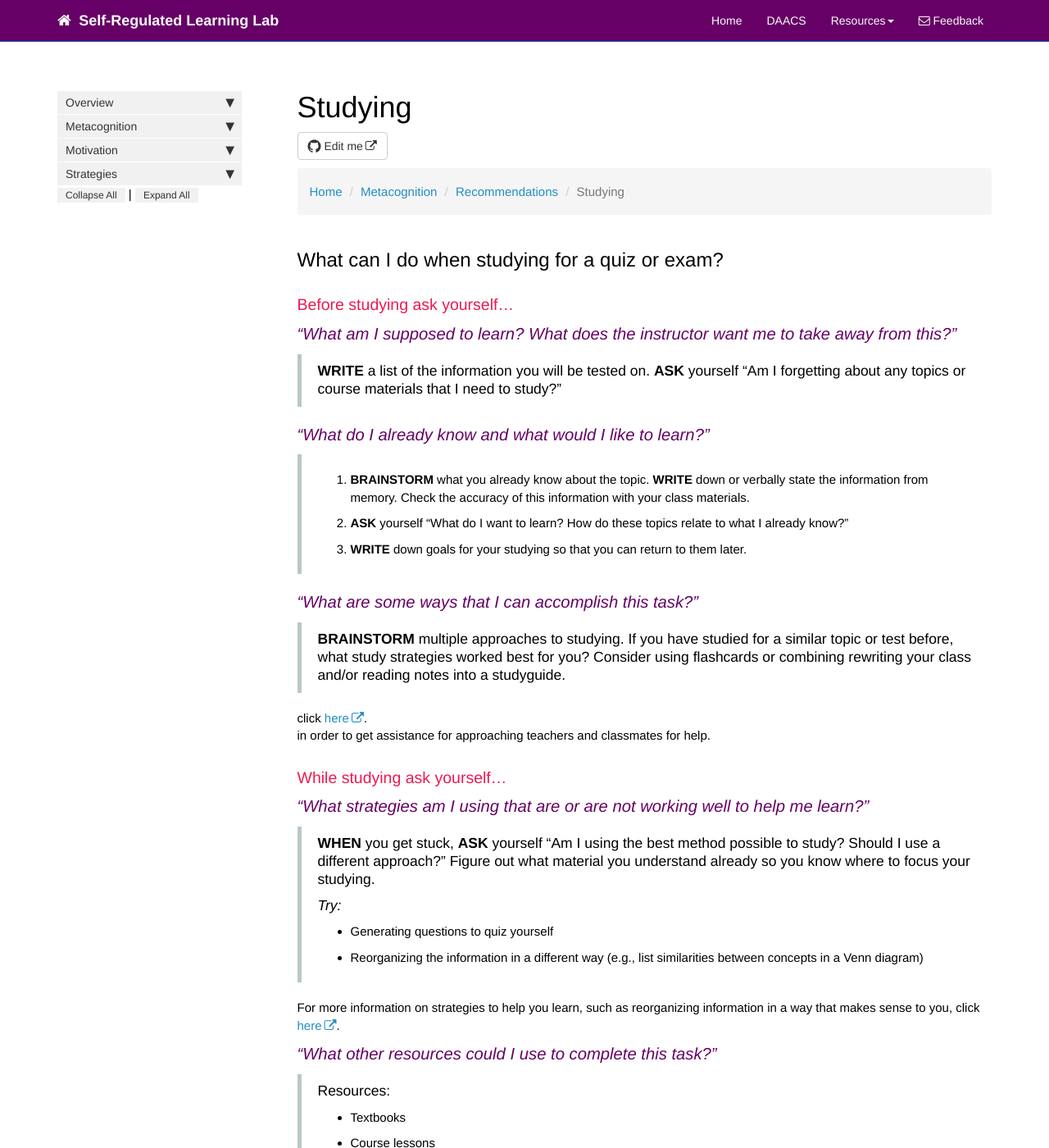
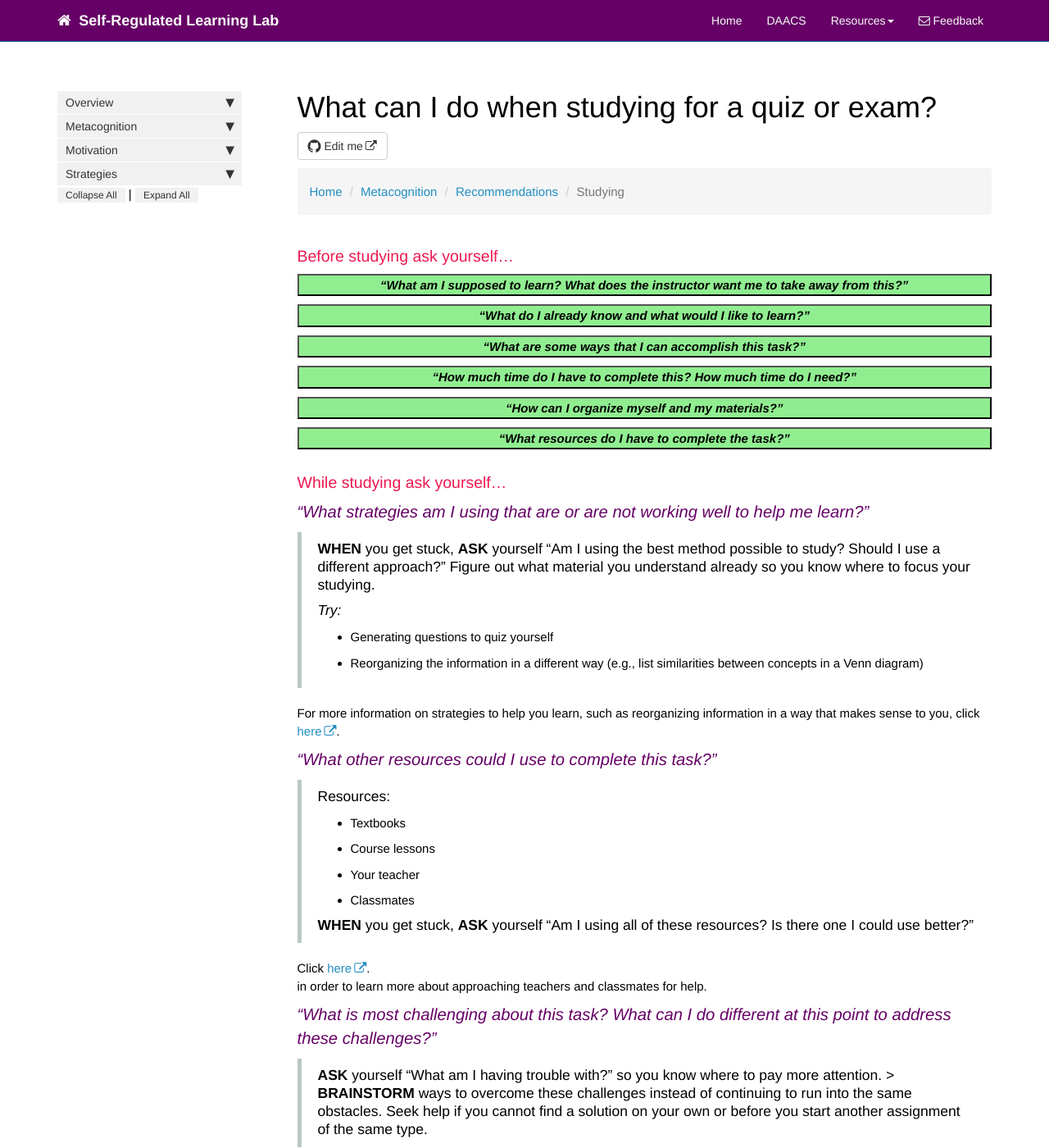
Before and after one commit to dfranklin02/SRL, a Jekyll site: the page built from docs/pages/metacognition/metacognition_recommendations_studying.md, in a window 1280 px wide and 1400 px high. Shown: the whole window at 82% size. Built offline with Jekyll 4.4.1, drawn with Linux system fonts in a browser that asks for light colours; nearby versions of some CDN libraries; comment, search, counter and statistics services are not loaded.

Commit message:
Update metacognition_recommendations_studying.md

```diff
--- a/docs/pages/metacognition/metacognition_recommendations_studying.md
+++ b/docs/pages/metacognition/metacognition_recommendations_studying.md
@@ -1,5 +1,5 @@
 ---
-title: Studying
+title: What can I do when studying for a quiz or exam?
 tags:
 keywords:
 sidebar: mydoc_sidebar
@@ -23,26 +23,84 @@ toc: false
     <li class="active">Studying</li>
 </ul>
 
-## What can I do when studying for a quiz or exam?
-
 ### Before studying ask yourself...
 
-<p class='question'>“What am I supposed to learn? What does the instructor want me to take away from this?”</p>
+<button data-toggle="collapse" data-target="#studyingbefore1" style="background-color:LightGreen; width:100%"><b><i>“What am I supposed to learn? What does the instructor want me to take away from this?”</i></b></button>
 
-> **WRITE** a list of the information you will be tested on. **ASK** yourself “Am I forgetting about any topics or course materials that I need to study?”
+<div id="studyingbefore1" class="collapse">
+<b>WRITE</b> a list of the information you will be tested on. <b>ASK</b> yourself “Am I forgetting about any topics or course materials that I need to study?”
+<br>
+<br>
+</div>
 
-<p class='question'>“What do I already know and what would I like to learn?”</p>
+<button data-toggle="collapse" data-target="#studyingbefore2" style="background-color:LightGreen; width:100%"><b><i>“What do I already know and what would I like to learn?”</i></b></button>
 
-> 1.  **BRAINSTORM** what you already know about the topic. **WRITE** down or verbally state the information from memory. Check the accuracy of this information with your class materials.
-> 2.  **ASK** yourself “What do I want to learn? How do these topics relate to what I already know?”
-> 3.  **WRITE** down goals for your studying so that you can return to them later.
+<div id="studyingbefore2" class="collapse">
+<ol>
+<li> <b>BRAINSTORM</b> what you already know about the topic. <b>WRITE</b> or verbally state the information from memory. Check the accuracy of this information with your class materials.</li>
+<li> <b>ASK</b> yourself “What do I want to learn? How do these topics relate to what I already know?” </li>
+<li> <b>WRITE</b> down goals for your studying so that you can return to them later.</li>
+</ol>
+<br>
+</div>
 
-<p class='question'>“What are some ways that I can accomplish this task?”</p>
+<button data-toggle="collapse" data-target="#studyingbefore3" style="background-color:LightGreen; width:100%"><b><i>“What are some ways that I can accomplish this task?”</i></b></button>
 
-> **BRAINSTORM** multiple approaches to studying.
-> If you have studied for a similar topic or test before, what study strategies worked best for you? Consider using flashcards or combining rewriting your class and/or reading notes into a studyguide.
+<div id="studyingbefore3" class="collapse">
+<b>BRAINSTORM</b> multiple approaches to studying. If you have studied for a similar topic or test before, what study strategies worked best for you? Consider using flashcards or combining rewriting your class and/or reading notes into a studyguide.
+<br>
+To help you better learn and understand information (e.g., to improve your study strategies), <a href="http://srl.daacs.net/understanding.html">click here</a>
+<br>
+<br>
+</div>
 
-click <a href="http://srl.daacs.net/help_seeking.html">here</a>.<br> in order to get assistance for approaching teachers and classmates for help.
+<button data-toggle="collapse" data-target="#studyingbefore4" style="background-color:LightGreen; width:100%"><b><i>“How much time do I have to complete this? How much time do I need?”</i></b></button>
+
+<div id="studyingbefore4" class="collapse">
+<ol>
+<li> Start several days in advanced. </li>
+<li> Estimate how long the assignment will take you. Consider the goals of the assignment and different approaches you can take. </li>
+<li> Set aside regular times to work and set specific goals for each time period. Plan in extra time for certain approaches, such as writing an outline before writing a paper. </li>
+<li> Try to identify the types of things you do to procrastinate, and eliminate one type at a time. </li>
+</ol>
+For more information on how to improve your time management, click <a href="http://srl.daacs.net/managing_time.html">here</a>.
+<br>
+<br>
+</div>
+
+<button data-toggle="collapse" data-target="#studyingbefore5" style="background-color:LightGreen; width:100%"><b><i>“How can I organize myself and my materials?”</i></b></button>
+
+<div id="studyingbefore5" class="collapse">
+<ol>
+<li> Collect related course materials before beginning an assignment. Keep course materials in a binder and make sure you have class work from each class. </li>
+<li> If you feel overwhelmed by the material, use a graphic organizer or flow chart to connect your thoughts and course material. Re-writing the material can help you organize content. </li>
+</ol>
+<br>
+</div>
+
+<button data-toggle="collapse" data-target="#studyingbefore6" style="background-color:LightGreen; width:100%"><b><i>“What resources do I have to complete the task?”</i></b></button>
+
+<div id="studyingbefore6" class="collapse">
+Resources:
+<ul>
+<li> Textbooks </li>
+<li> Course lessons </li>
+<li> Teachers </li>
+<li> Classmates </li>
+</ul>
+When writing a paper, it may be useful to consult multiple sources on a topic (e.g., your class notes, textbook, and classmates) to ensure you have all the necessary information before writing about it. Click <a href="http://srl.daacs.net/help_seeking.html">here</a> in order to learn more about approaching teachers and classmates.
+<br>
+<br>
+</div>
+
+
+
+
+
+
+
+
+
 
 ### While studying ask yourself...
 
```
